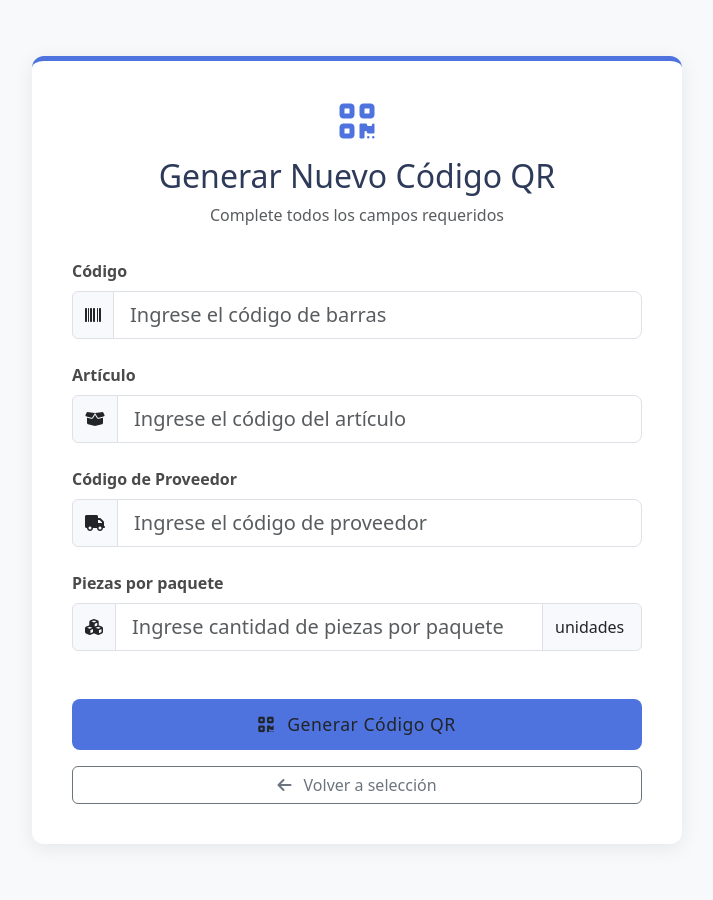
After one commit to Gitux1602/WMS-G16, a Flask app: page /crear/codigo in a window 1280 px wide. The commit adds this page. Shown: the whole page, without its empty margins (283-996 px from the left). Run offline with Flask 3, Linux system fonts and the light colour scheme.

Commit message:
Ruteo crear articulo y codigo sin guardan en bd

```diff
--- a/app/__init__.py
+++ b/app/__init__.py
@@ -27,7 +27,9 @@ def create_app():
     from app.routes.main import main
     from app.routes.conteo_sap import inventario_bp
     from app.routes.inventarios import inv_estado
+    from app.routes.articulo_codigo import item
 
+    app.register_blueprint(item)
     app.register_blueprint(auth)
     app.register_blueprint(main)
     app.register_blueprint(inventario_bp)
--- a/app/forms.py
+++ b/app/forms.py
@@ -1,6 +1,6 @@
 from flask_wtf import FlaskForm
-from wtforms import StringField, PasswordField, SubmitField
-from wtforms.validators import DataRequired, Length, Email, EqualTo, ValidationError
+from wtforms import IntegerField, StringField, PasswordField, SubmitField
+from wtforms.validators import DataRequired, Length, Email, EqualTo, ValidationError, NumberRange
 from app.models import User
 
 class RegistrationForm(FlaskForm):
@@ -24,3 +24,17 @@ class LoginForm(FlaskForm):
     email = StringField('Correo Electrónico', validators=[DataRequired(), Email()])
     password = PasswordField('Contraseña', validators=[DataRequired()])
     submit = SubmitField('Iniciar Sesión')
+
+
+class CreateItemForm(FlaskForm):
+    itemcode  = StringField('Artículo', validators=[DataRequired()])
+    descripcion = StringField('Descripción', validators=[DataRequired()])
+    frngname = StringField('Nombre Extranjero', validators=[DataRequired()])
+    submit = SubmitField('Crear Articulo')
+
+class CreateQrForm(FlaskForm):
+    codigo_barras = StringField('Código', validators=[DataRequired()])
+    itemcode =  StringField('Artículo', validators=[DataRequired()])
+    proveedor_id =  StringField('Código de Proveedor', validators=[DataRequired()])
+    pqt = IntegerField('Piezas por paquete', validators=[DataRequired(), NumberRange(min=0, message = 'El valor debe ser entero positivo')])
+    submit = SubmitField('Crear Código')
--- /dev/null
+++ b/app/routes/articulo_codigo.py
@@ -0,0 +1,54 @@
+from flask import render_template, redirect, url_for, flash, request, Blueprint
+from flask_login import login_user, logout_user, current_user
+from app import db, bcrypt
+from app.models import User
+from app.forms import CreateItemForm, CreateQrForm
+
+item = Blueprint('articulo', __name__)
+
+
+@item.route('/crear', methods=['GET'])
+def seleccionar_crear():
+    return render_template('seleccionar_crear.html')
+
+
+@item.route('/crear/articulo', methods=['GET', 'POST'])
+def crear_articulo():
+    form = CreateItemForm()
+    if form.validate_on_submit():
+        # Lógica para guardar el artículo
+        return redirect(url_for('articulo.seleccionar_crear'))
+    return render_template('crear_articulo.html', form=form)
+
+
+@item.route('/crear/codigo', methods=['GET', 'POST'])
+def crear_codigo():
+    form = CreateQrForm()
+    if form.validate_on_submit():
+        # Lógica para generar el código QR
+        return redirect(url_for('articulo.seleccionar_crear'))
+    return render_template('crear_codigo.html', form=form)
+"""
+@auth.route('/login', methods=['GET', 'POST'])
+def login():
+
+    # Crea una instancia del formulario de inicio de sesión
+    form = LoginForm()
+
+    # Valida si el formulario se envió correctamente
+    if form.validate_on_submit():
+        # Busca al usuario en la base de datos por su correo electrónico
+        user = User.query.filter_by(email=form.email.data).first()
+
+        # Verifica si el usuario existe y si la contraseña es correcta
+        if user and bcrypt.check_password_hash(user.password, form.password.data):
+            # Inicia sesión con el usuario
+            login_user(user)
+            return redirect(url_for('main.home'))  # Redirige a la página principal
+        else:
+            flash('Inicio de sesión fallido. Verifica tus credenciales.', 'danger')  # Muestra un mensaje de error
+
+    # Renderiza la plantilla de inicio de sesión con el formulario
+    return render_template('login.html', form=form)
+
+"""
--- /dev/null
+++ b/app/templates/crear_codigo.html
@@ -0,0 +1,173 @@
+<!DOCTYPE html>
+<html lang="es">
+
+<head>
+    <meta charset="UTF-8">
+    <meta name="viewport" content="width=device-width, initial-scale=1.0">
+    <title>Generar QR - Sistema de Gestión</title>
+    <!-- Bootstrap CSS -->
+    <link href="https://cdn.jsdelivr.net/npm/bootstrap@5.3.0/dist/css/bootstrap.min.css" rel="stylesheet">
+    <!-- Font Awesome para íconos -->
+    <link rel="stylesheet" href="https://cdnjs.cloudflare.com/ajax/libs/font-awesome/6.4.0/css/all.min.css">
+    <!-- Estilos personalizados -->
+    <style>
+        .form-container {
+            max-width: 650px;
+            margin: 2rem auto;
+            padding: 2.5rem;
+            border-radius: 12px;
+            box-shadow: 0 4px 20px rgba(0, 0, 0, 0.08);
+            background: white;
+            border-top: 5px solid #4e73df;
+        }
+
+        .form-header {
+            text-align: center;
+            margin-bottom: 2rem;
+            color: #2e3a59;
+        }
+
+        .form-header i {
+            font-size: 2.5rem;
+            margin-bottom: 1rem;
+            color: #4e73df;
+        }
+
+        .form-label {
+            font-weight: 600;
+            color: #4a4a4a;
+        }
+
+        .btn-submit {
+            width: 100%;
+            padding: 12px;
+            font-size: 1.1rem;
+            letter-spacing: 0.5px;
+            transition: all 0.3s;
+            border: none;
+        }
+
+        .btn-qr-submit {
+            background-color: #4e73df;
+        }
+
+        .btn-qr-submit:hover {
+            background-color: #3a5bbf;
+        }
+
+        .input-group-text {
+            background-color: #f8f9fc;
+        }
+
+        .form-control:focus {
+            box-shadow: 0 0 0 0.25rem rgba(0, 0, 0, 0.1);
+            border-color: #4e73df;
+        }
+
+        .back-button {
+            margin-top: 1rem;
+        }
+
+        .units-text {
+            min-width: 100px;
+        }
+    </style>
+</head>
+
+<body class="bg-light">
+    <div class="container py-4">
+        <div class="form-container">
+            <div class="form-header">
+                <i class="fas fa-qrcode"></i>
+                <h2>Generar Nuevo Código QR</h2>
+                <p class="text-muted">Complete todos los campos requeridos</p>
+            </div>
+
+            <form method="POST">
+                {{ form.hidden_tag() }}
+
+                <!-- Campo Código de Barras -->
+                <div class="mb-4">
+                    {{ form.codigo_barras.label(class="form-label") }}
+                    <div class="input-group">
+                        <span class="input-group-text"><i class="fas fa-barcode"></i></span>
+                        {{ form.codigo_barras(class="form-control form-control-lg", placeholder="Ingrese el código de barras") }}
+                    </div>
+                    {% if form.codigo_barras.errors %}
+                    <div class="text-danger mt-2">
+                        {% for error in form.codigo_barras.errors %}
+                        <small>{{ error }}</small><br>
+                        {% endfor %}
+                    </div>
+                    {% endif %}
+                </div>
+
+                <!-- Campo Artículo -->
+                <div class="mb-4">
+                    {{ form.itemcode.label(class="form-label") }}
+                    <div class="input-group">
+                        <span class="input-group-text"><i class="fas fa-box-open"></i></span>
+                        {{ form.itemcode(class="form-control form-control-lg", placeholder="Ingrese el código del artículo") }}
+                    </div>
+                    {% if form.itemcode.errors %}
+                    <div class="text-danger mt-2">
+                        {% for error in form.itemcode.errors %}
+                        <small>{{ error }}</small><br>
+                        {% endfor %}
+                    </div>
+                    {% endif %}
+                </div>
+
+                <!-- Campo Proveedor -->
+                <div class="mb-4">
+                    {{ form.proveedor_id.label(class="form-label") }}
+                    <div class="input-group">
+                        <span class="input-group-text"><i class="fas fa-truck"></i></span>
+                        {{ form.proveedor_id(class="form-control form-control-lg", placeholder="Ingrese el código de proveedor") }}
+                    </div>
+                    {% if form.proveedor_id.errors %}
+                    <div class="text-danger mt-2">
+                        {% for error in form.proveedor_id.errors %}
+                        <small>{{ error }}</small><br>
+                        {% endfor %}
+                    </div>
+                    {% endif %}
+                </div>
+
+                <!-- Campo Piezas por Paquete -->
+                <div class="mb-4">
+                    {{ form.pqt.label(class="form-label") }}
+                    <div class="input-group">
+                        <span class="input-group-text"><i class="fas fa-cubes"></i></span>
+                        {{ form.pqt(class="form-control form-control-lg", placeholder="Ingrese cantidad de piezas por paquete") }}
+                        <span class="input-group-text units-text">unidades</span>
+                    </div>
+                    {% if form.pqt.errors %}
+                    <div class="text-danger mt-2">
+                        {% for error in form.pqt.errors %}
+                        <small>{{ error }}</small><br>
+                        {% endfor %}
+                    </div>
+                    {% endif %}
+                </div>
+
+                <!-- Botón de Submit -->
+                <div class="d-grid mt-5">
+                    <button type="submit" class="btn btn-submit btn-qr-submit btn-lg">
+                        <i class="fas fa-qrcode me-2"></i> Generar Código QR
+                    </button>
+                </div>
+
+                <div class="d-grid back-button">
+                    <a href="{{ url_for('articulo.seleccionar_crear') }}" class="btn btn-outline-secondary">
+                        <i class="fas fa-arrow-left me-2"></i> Volver a selección
+                    </a>
+                </div>
+            </form>
+        </div>
+    </div>
+
+    <!-- Bootstrap JS Bundle with Popper -->
+    <script src="https://cdn.jsdelivr.net/npm/bootstrap@5.3.0/dist/js/bootstrap.bundle.min.js"></script>
+</body>
+</html>
--- a/app/templates/home.html
+++ b/app/templates/home.html
@@ -73,7 +73,7 @@
                     <!-- Fila 3 -->
                     {% if current_user.is_authenticated and current_user.rol == 1 %}
                     <div class="col-4">
-                        <a href="{{ url_for('inventarios_estado.inventarios_cerrados') }}"
+                        <a href="{{ url_for('articulo.crear_seleccion') }}"
                             class="btn custom-btn btn-lg w-100">
                             <i class="bi bi-plus-circle me-2"></i>Crear Artículo
                         </a>
```
Also changed, not shown: app/templates/crear_articulo.html (added, +155 -0 lines), app/templates/seleccionar_crear.html (added, +123 -0 lines), app/templates/login.html (line endings or trailing spaces).
